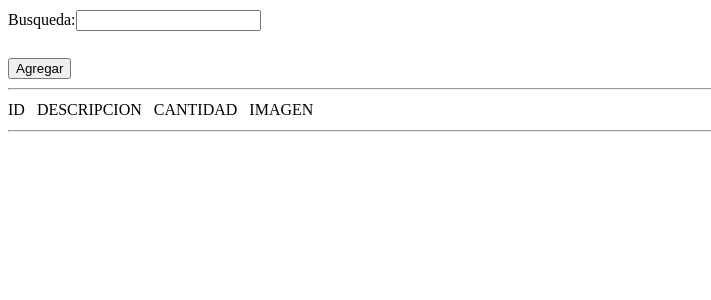
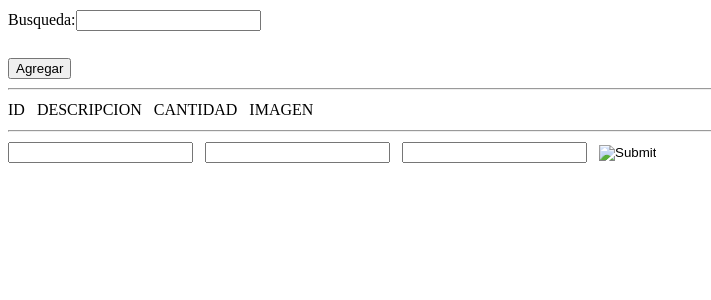
Before and after one commit to AaronBJ/DevOpsBYG, a Vue app in the folder ByGUI/: page / in a window 1280 px wide. Shown: the top 300 px of the page, without its empty margins (0-711 px from the left). Built offline with nearby package versions, Linux system fonts and the light colour scheme; the HTML template or start-up script is replaced by a standard one.

Commit message:
trate de arreglar la barra de atributos y "vincularla" con los registros de id, descripcion, cantidad, imagen, asi como trate de realzar los dichosos registros a como me di a entender

```diff
--- a/ByGUI/src/Storage.vue
+++ b/ByGUI/src/Storage.vue
@@ -10,17 +10,25 @@
         <input type="search" id="gsearch" name="gsearch">
       </form>
       <br />
-      <input type="button" value="Agregar" >
+      <input type="button" value="Agregar">
       <br />
       <hr />
-      ID
+      <label for="id">ID</label>
       &nbsp;
-      DESCRIPCION
+      <label for="desc">DESCRIPCION</label>
       &nbsp;
-      CANTIDAD
+      <label for="cant">CANTIDAD</label>
       &nbsp;
-      IMAGEN
+      <label for="img">IMAGEN</label>
       <hr>
+      <input type="number" id="id" name="id" />
+      &nbsp;
+      <input type="text" id="desc" name="desc" />
+      &nbsp;
+      <input type="number" id="cant" name="cant" />
+      &nbsp;
+      <input type="image" />
+
     </div>
   </header>
 
```
